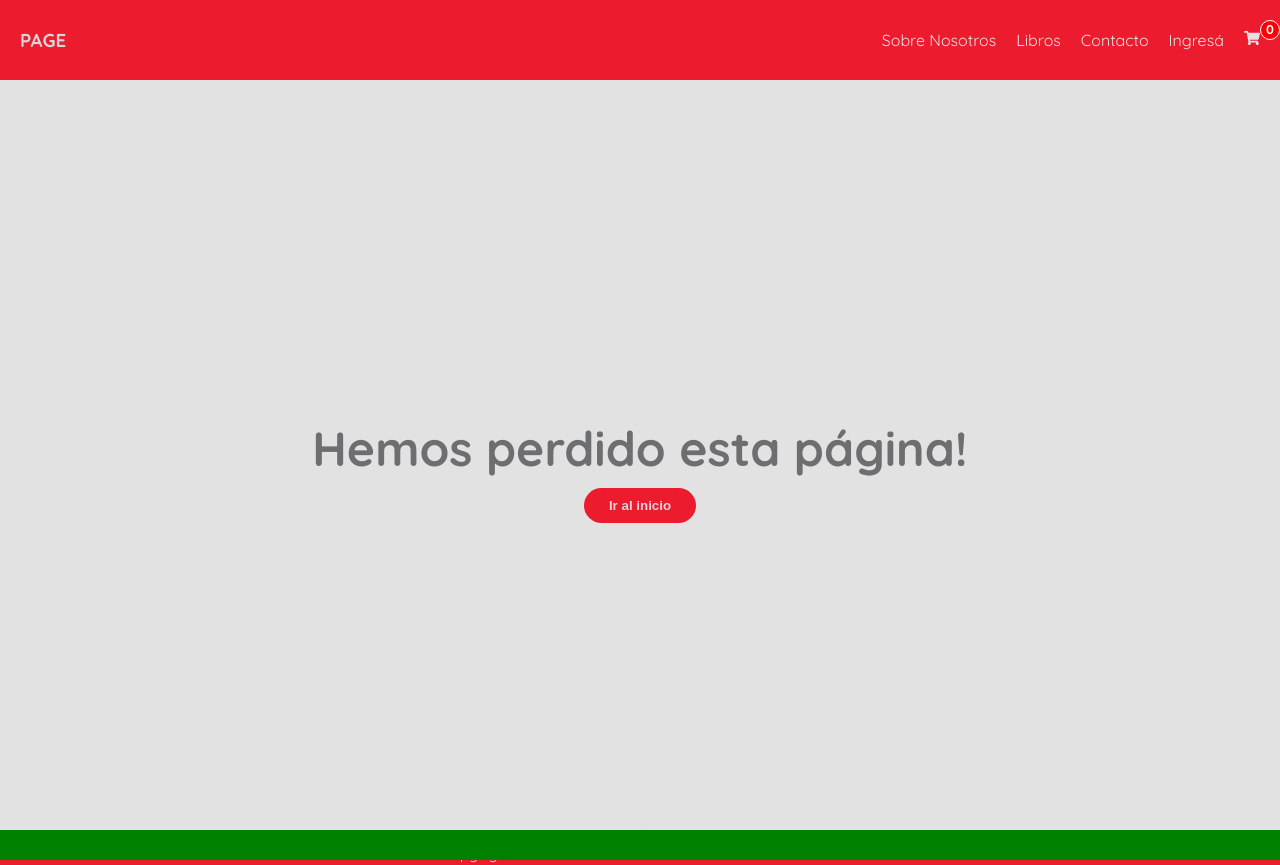
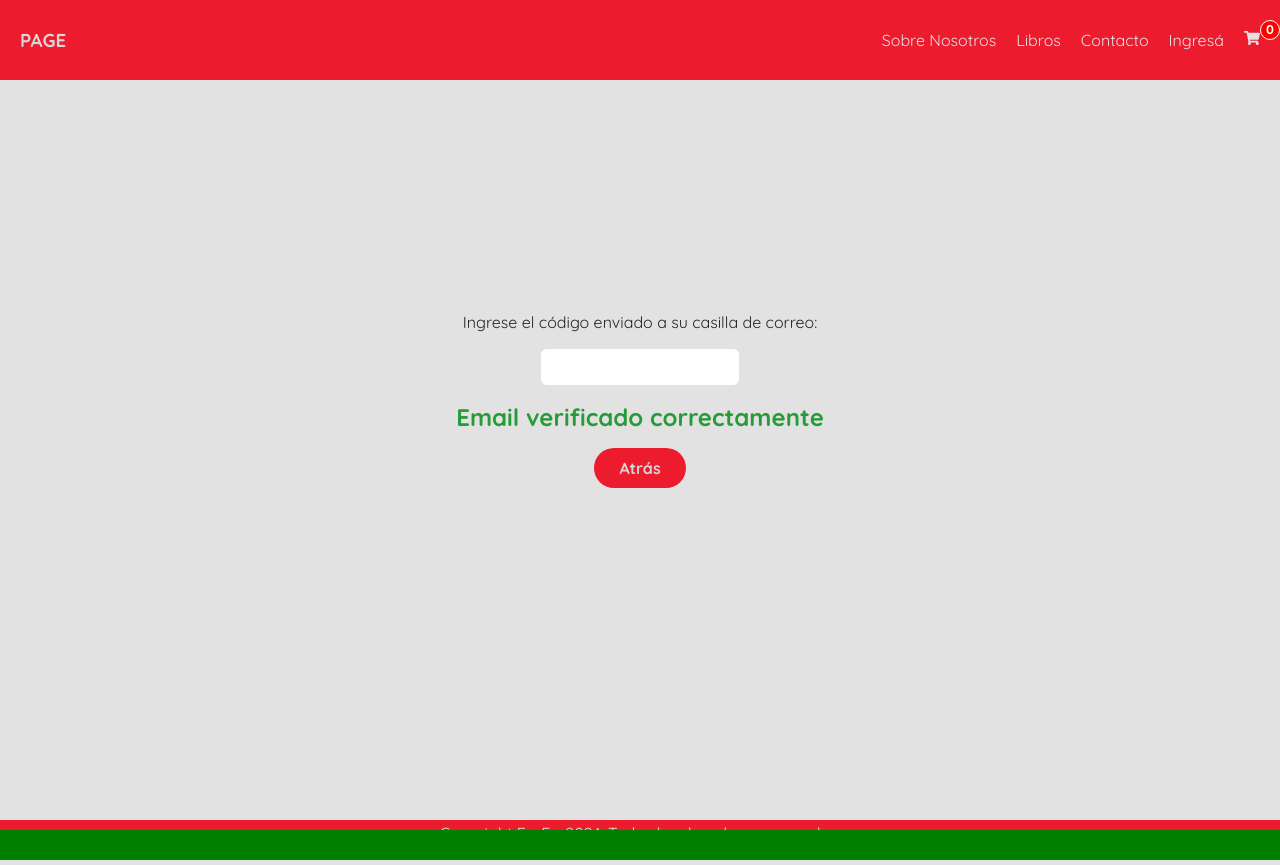
Before and after one commit to ezeabregu/librosPage, a React (Create React App) app: page /verify in a window 1280 px wide. Built offline with nearby package versions, Linux system fonts and the light colour scheme.

Commit message:
verify changes

```diff
--- a/src/App.js
+++ b/src/App.js
@@ -12,6 +12,7 @@ import { Route, Routes } from "react-router-dom";
 import { ModalStyled } from "./components/UI/Modal/modalStyles";
 import Login from "./pages/login/Login";
 import SignUp from "./pages/signUp/SignUp";
+import VerifyEmail from "./pages/verifyEmail/VerifyEmail";
 
 function App() {
   return (
@@ -24,6 +25,7 @@ function App() {
         <Route path="contacto" element={<Contacto />} />
         <Route path="login" element={<Login />} />
         <Route path="register" element={<SignUp />} />
+        <Route path="verify" element={<VerifyEmail />} />
         <Route path="*" element={<Error404 />} />
       </Routes>
       <ModalStyled />;
--- a/src/pages/user/User.jsx
+++ b/src/pages/user/User.jsx
@@ -1,36 +1,26 @@
-import React, { useState } from "react";
+import React from "react";
 import {
   UserContainerStyled,
   NameUserStyled,
   ContentUserAndVerify,
   VerifyUserStyled,
-  VerifyTextStyled,
 } from "./userStyles";
 import ButtonDefect from "../../components/ButtonDefect/ButtonDefect";
 import { useDispatch, useSelector } from "react-redux";
 import { setCurrentUser } from "../../redux/user/userSlice";
-import { InputFormStyled } from "../../components/ProductCards/productCardsStyles";
+
+import { LinkButton } from "../../components/Hero/heroStyles";
 
 const User = () => {
   const currentUser = useSelector((state) => state.user.currentUser);
   const dispatch = useDispatch();
-
-  const [verifyCode, setVerifyCode] = useState();
-  const codeVerified = (e) => {
-    setVerifyCode(e.target.value);
-  };
 
   return (
     <UserContainerStyled>
       <ContentUserAndVerify>
         <NameUserStyled>{`Hola ${currentUser?.name}!!`}</NameUserStyled>
         <VerifyUserStyled>
-          <VerifyTextStyled>Verificar cuenta?</VerifyTextStyled>
-          <InputFormStyled
-            minLength={5}
-            onChange={codeVerified}
-            value={verifyCode}
-          ></InputFormStyled>
+          <LinkButton to="/verify">¿Verificar cuenta?</LinkButton>
         </VerifyUserStyled>
       </ContentUserAndVerify>
 
--- /dev/null
+++ b/src/pages/verifyEmail/VerifyEmail.jsx
@@ -0,0 +1,25 @@
+import React, { useState } from "react";
+import { ContainerVerifyStyled } from "./verifyEmailStyles";
+import { LinkButton } from "../../components/Hero/heroStyles";
+import { InputFormStyled } from "../../components/ProductCards/productCardsStyles";
+
+const VerifyEmail = () => {
+  const [verifyCode, setVerifyCode] = useState();
+  const codeVerified = (e) => {
+    setVerifyCode(e.target.value);
+  };
+  return (
+    <ContainerVerifyStyled>
+      <label>Ingrese el código enviado a su casilla de correo:</label>
+      <InputFormStyled
+        minLength={6}
+        onChange={codeVerified}
+        value={verifyCode}
+      ></InputFormStyled>
+      <h2>Email verificado correctamente</h2>
+      <LinkButton to="/login">Atrás</LinkButton>
+    </ContainerVerifyStyled>
+  );
+};
+
+export default VerifyEmail;
--- /dev/null
+++ b/src/pages/verifyEmail/verifyEmailStyles.js
@@ -0,0 +1,17 @@
+import styled from "styled-components";
+
+export const ContainerVerifyStyled = styled.div`
+  width: 100vw;
+  height: 100vh;
+  display: flex;
+  align-items: center;
+  justify-content: center;
+  flex-direction: column;
+  gap: 1rem;
+  label {
+    color: #252525;
+  }
+  h2 {
+    color: var(--success);
+  }
+`;
--- a/src/styles/GlobalStyles.js
+++ b/src/styles/GlobalStyles.js
@@ -6,6 +6,7 @@ export const GlobalStyles = createGlobalStyle`
          --textGray: #d7d7d8;
          --gray: #e2e2e2;
          --moreGray: #6d6e70;
+         --success:#279b37;
     }
     html{
         scroll-behavior: smooth;
```
